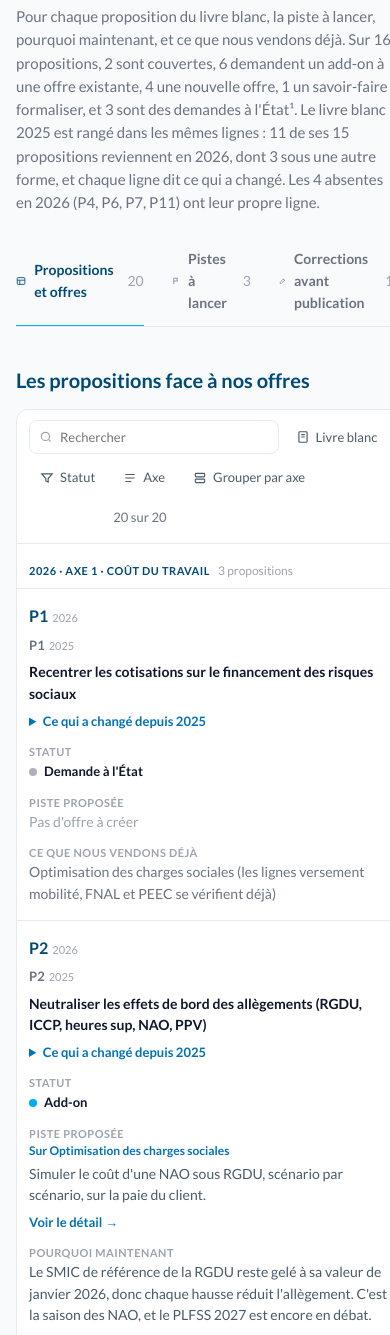
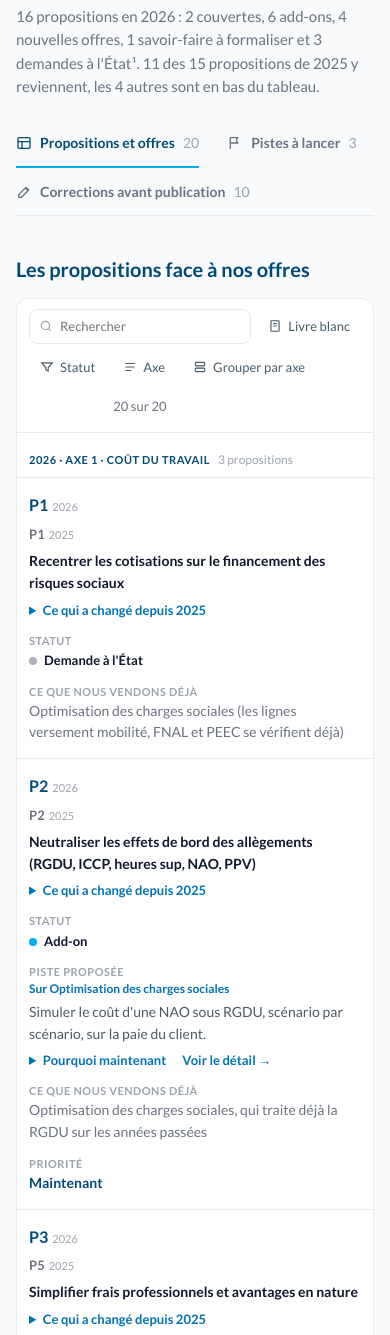
Before and after one commit to ayming-france/livre-blanc-2026-offres, a plain HTML site: page index.html in a window 390 px wide. Shown: the part 122-1457 px from the top of the page. Drawn offline with Linux system fonts and the light colour scheme.

Commit message:
The page reads lighter, with a one-sentence intro, Pourquoi maintenant folded under each piste, and a layout that fits a phone.

```diff
--- a/index.html
+++ b/index.html
@@ -10,8 +10,10 @@
 <link rel="stylesheet" href="https://fonts.googleapis.com/css2?family=Lato:wght@400;700;900&display=swap">
 <link rel="stylesheet" href="style.css">
 <style>
-#map col.c-n{width:92px} #map col.c-prop{width:17%} #map col.c-st{width:140px} #map col.c-pis{width:25%} #map col.c-why{width:auto} #map col.c-off{width:15%} #map col.c-pr{width:112px}
+#map col.c-n{width:92px} #map col.c-prop{width:22%} #map col.c-st{width:150px} #map col.c-pis{width:auto} #map col.c-off{width:20%} #map col.c-pr{width:112px}
 #map td.off{color:var(--muted)}
+#map tbody tr{box-sizing:border-box}
+#map td.off ul.offers li+li{margin-top:6px}
 .more{display:block;margin-top:6px;font-size:13px;font-weight:700;color:var(--mid);text-decoration:none}
 .more:hover{text-decoration:underline}
 #map td.n .pair{display:block;white-space:nowrap}
@@ -19,9 +21,12 @@
 #map td.n .yr{font-size:11px;font-weight:400;color:var(--faint);letter-spacing:0;margin-left:4px}
 #map td.n .pair.old{font-size:13px;color:var(--muted)}
 #map td.prop .axe{display:block;margin-top:4px;font-size:12px;font-weight:400;color:var(--faint)}
-#map td.prop .hist{margin-top:6px;font-size:13px;font-weight:400}
-#map td.prop .hist summary{cursor:pointer;color:var(--mid);font-weight:700}
-#map td.prop .hist p{margin:6px 0 0;color:var(--muted);line-height:1.45}
+#map .hist{margin-top:6px;font-size:13px;font-weight:400}
+#map .plinks{display:flex;flex-wrap:wrap;align-items:baseline;column-gap:16px;margin-top:6px}
+#map .plinks .hist,#map .plinks .more{margin-top:0}
+#map .plinks .hist[open]{flex-basis:100%;order:2}
+#map .hist summary{cursor:pointer;color:var(--mid);font-weight:700}
+#map .hist p{margin:6px 0 0;color:var(--muted);line-height:1.45}
 
 </style>
 </head>
@@ -30,7 +35,7 @@
 
 <header>
   <h1>Livre blanc 2026 et offres RH</h1>
-  <p class="lead">Pour chaque proposition du livre blanc, la piste à lancer, pourquoi maintenant, et ce que nous vendons déjà. Sur 16 propositions, 2 sont couvertes, 6 demandent un add-on à une offre existante, 4 une nouvelle offre, 1 un savoir-faire à formaliser, et 3 sont des demandes à l'État¹. Le livre blanc 2025 est rangé dans les mêmes lignes : 11 de ses 15 propositions reviennent en 2026, dont 3 sous une autre forme, et chaque ligne dit ce qui a changé. Les 4 absentes en 2026 (P4, P6, P7, P11) ont leur propre ligne.</p>
+  <p class="lead">16 propositions en 2026 : 2 couvertes, 6 add-ons, 4 nouvelles offres, 1 savoir-faire à formaliser et 3 demandes à l'État¹. 11 des 15 propositions de 2025 y reviennent, les 4 autres sont en bas du tableau.</p>
   <nav class="tabs" aria-label="Pages">
     <a href="./" aria-current="page"><svg viewBox="0 0 24 24" aria-hidden="true"><rect x="3" y="4" width="18" height="16" rx="2"/><path d="M3 10h18M9 10v10"/></svg>Propositions et offres <span class="c">20</span></a>
     <a href="pistes.html"><svg viewBox="0 0 24 24" aria-hidden="true"><path d="M5 21V4"/><path d="M5 4h11l-2 4 2 4H5"/></svg>Pistes à lancer <span class="c">3</span></a>
@@ -52,13 +57,12 @@
       <span class="meta" id="count"></span>
     </div>
     <table id="map">
-      <colgroup><col class="c-n"><col class="c-prop"><col class="c-st"><col class="c-pis"><col class="c-why"><col class="c-off"><col class="c-pr"></colgroup>
+      <colgroup><col class="c-n"><col class="c-prop"><col class="c-st"><col class="c-pis"><col class="c-off"><col class="c-pr"></colgroup>
       <thead><tr>
         <th data-key="n" aria-sort="ascending"><button>N° <span class="arrow">▲</span></button></th>
         <th><span>Proposition</span></th>
         <th data-key="status"><button>Statut <span class="arrow">▲</span></button></th>
         <th><span>Piste proposée</span></th>
-        <th><span>Pourquoi maintenant</span></th>
         <th><span>Ce que nous vendons déjà</span></th>
         <th data-key="prio"><button>Priorité <span class="arrow">▲</span></button></th>
       </tr></thead>
@@ -169,20 +173,22 @@
       var g=groupBy==='axe'?r.yr+'-'+r.axe:groupBy==='status'?r.st:null;
       if(g!==null&&g!==last){
         var n=list.filter(function(x){return (groupBy==='axe'?x.yr+'-'+x.axe:x.st)===g;}).length;
-        html+='<tr class="group"><td colspan="7">'+(groupBy==='axe'?(r.yr===2025?'Absentes en 2026 · '+axeOf(r)+' du livre blanc 2025':'2026 · '+axeOf(r)):ST[g])+'<span>'+n+' proposition'+(n>1?'s':'')+'</span></td></tr>';
+        html+='<tr class="group"><td colspan="6">'+(groupBy==='axe'?(r.yr===2025?'Absentes en 2026 · '+axeOf(r)+' du livre blanc 2025':'2026 · '+axeOf(r)):ST[g])+'<span>'+n+' proposition'+(n>1?'s':'')+'</span></td></tr>';
         last=g;
       }
       var offers=r.offers.length?(r.offers.length>1?'<ul class="offers">'+r.offers.map(function(o){return '<li>'+esc(o)+'</li>';}).join('')+'</ul>':esc(r.offers[0])):'<span class="dim">Aucune</span>';
-      var piste=r.piste?'<span class="kind">'+esc(r.on)+'</span>'+esc(r.piste)+(r.more?'<a class="more" href="pistes.html#'+r.more+'">Voir le détail →</a>':''):'<span class="dim">'+(r.st==='ok'?"L'offre existe":"Pas d'offre à créer")+'</span>';
-      var pr=r.prio?'<span class="prio'+(r.prio===1?' hi':'')+'">'+PRIO[r.prio]+'</span>':'<span class="dim">·</span>';
+      var piste=r.piste?'<span class="kind">'+esc(r.on)+'</span>'+esc(r.piste)+'':'';
+      var links=(r.why?'<details class="hist"><summary>Pourquoi maintenant</summary><p>'+esc(r.why)+'</p></details>':'')+(r.more?'<a class="more" href="pistes.html#'+r.more+'">Voir le détail →</a>':'');
+      if(links)piste+='<div class="plinks">'+links+'</div>';
+      var pr=r.prio?'<span class="prio'+(r.prio===1?' hi':'')+'">'+PRIO[r.prio]+'</span>':'';
       var props=r.lb.filter(function(l){return !l[2];}), cons=r.lb.filter(function(l){return l[2];});
       var num=r.yr===2025?'<span class="pair old">P'+r.n+'<span class="yr">2025</span></span>':'<span class="pair">P'+r.n+'<span class="yr">2026</span></span>'+(props.length?'<span class="pair old">'+props.map(function(l){return 'P'+l[0];}).join(' ')+'<span class="yr">2025</span></span>':'');
       var hist='';
       if(r.lb.length)hist='<details class="hist"><summary>'+(props.length?'Ce qui a changé depuis 2025':'Constat de 2025 P'+cons[0][0])+'</summary>'+r.lb.map(function(l){return '<p><b>2025 P'+l[0]+'</b> '+esc(l[1])+'</p>';}).join('')+'</details>';
       else if(r.gone)hist='<details class="hist"><summary>Absente en 2026</summary><p>'+esc(r.gone)+'</p></details>';
-      html+='<tr><td class="n">'+num+'</td><td class="prop">'+esc(r.prop)+(groupBy==='axe'?'':'<span class="axe">'+esc(axeOf(r))+'</span>')+hist+'</td><td data-l="Statut">'+status(r.st)+'</td><td data-l="Piste proposée">'+piste+'</td><td data-l="Pourquoi maintenant"'+(r.why?'':' class="nil"')+'>'+(r.why?esc(r.why):'<span class="dim">·</span>')+'</td><td class="off" data-l="Ce que nous vendons déjà">'+offers+'</td><td data-l="Priorité"'+(r.prio?'':' class="nil"')+'>'+pr+'</td></tr>';
+      html+='<tr><td class="n">'+num+'</td><td class="prop">'+esc(r.prop)+(groupBy==='axe'?'':'<span class="axe">'+esc(axeOf(r))+'</span>')+hist+'</td><td data-l="Statut">'+status(r.st)+'</td><td data-l="Piste proposée"'+(piste?'':' class="nil"')+'>'+piste+'</td><td class="off" data-l="Ce que nous vendons déjà">'+offers+'</td><td data-l="Priorité"'+(r.prio?'':' class="nil"')+'>'+pr+'</td></tr>';
     });
-    if(!list.length)html='<tr class="empty"><td colspan="7">Aucune proposition ne correspond à ces filtres.</td></tr>';
+    if(!list.length)html='<tr class="empty"><td colspan="6">Aucune proposition ne correspond à ces filtres.</td></tr>';
     document.querySelector('#map tbody').innerHTML=html;
     document.getElementById('count').textContent=list.length+' sur '+rows.length;
     var active=only||fy.value||fs.value||fa.value||term||fg.value!=='axe'||sort.key!=='n'||sort.dir!==1;
--- a/style.css
+++ b/style.css
@@ -75,7 +75,9 @@ ul.offers{margin:0;padding-left:16px;text-align:left}
 .foot{font-size:12px;color:var(--muted);max-width:940px}
 
 /* Narrow screens: rows become stacked blocks, never a side scroll */
+.wrap>*{min-width:0}
 @media (max-width:960px){
+  nav.tabs{flex-wrap:wrap;row-gap:4px}
   table,thead,tbody,tr,td{display:block;width:100%}
   thead{display:none}
   tbody tr:not(.group){padding:12px;border-bottom:1px solid var(--line)}
```
